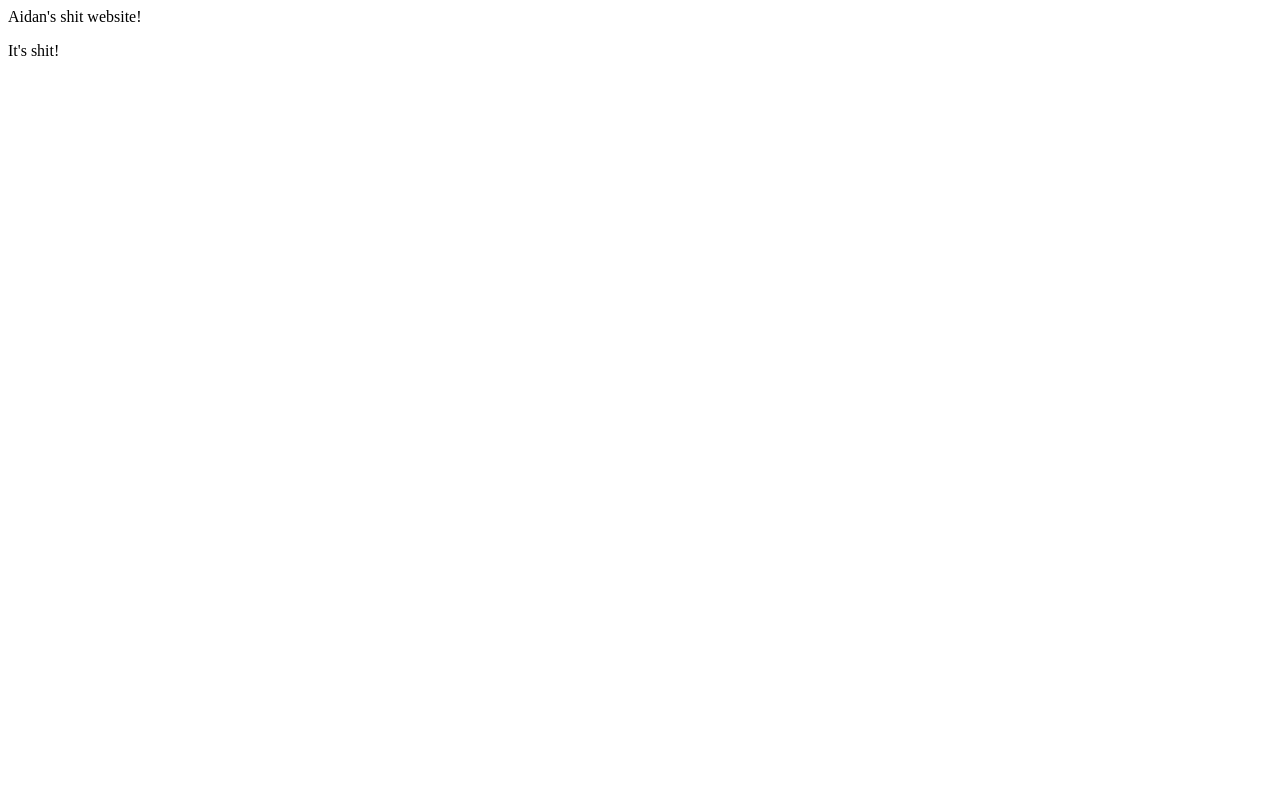
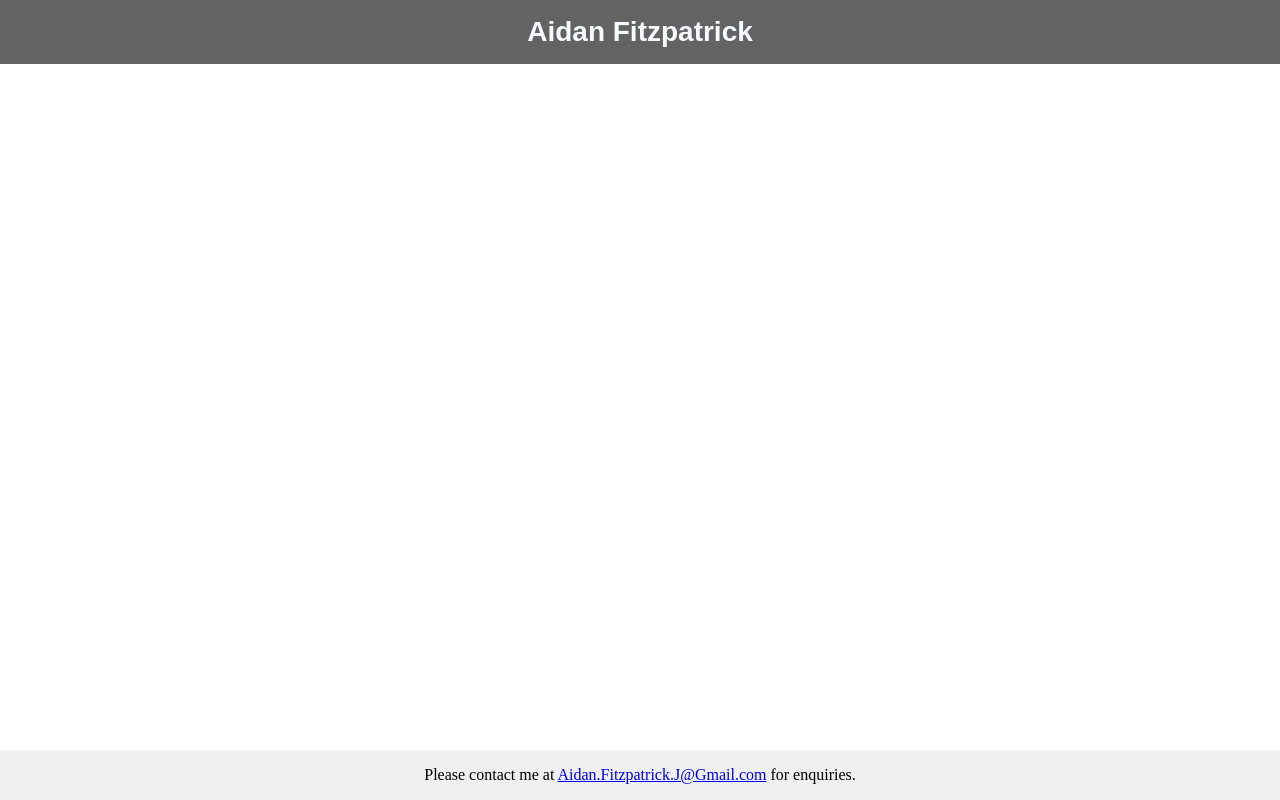
Before and after one commit to ajfitzp/ajfitzp.github.io, a plain HTML site: page index.html in a window 1280 px wide. Drawn offline with Linux system fonts and the light colour scheme.

Commit message:
Yo, yo. Website overhaul, yo.

```diff
--- a/index.html
+++ b/index.html
@@ -5,11 +5,14 @@
 
 	</head>
 	<body>
-		<p class="header">
-			Aidan's shit website!
-		</p>
-		<p class="text_para">
-			It's shit!
-		</p>
+		<div class="header">
+			Aidan Fitzpatrick
+		</div>
+		<div class="text_para">
+			Static page Work in Progress.
+		</div>
+		<div class="footer">
+			Please contact me at <a href="mailto:Aidan.Fitzpatrick.J@Gmail.com">Aidan.Fitzpatrick.J@Gmail.com</a> for enquiries.
+		</div>
 	</body>
 </html>
--- a/style.css
+++ b/style.css
@@ -1,8 +1,34 @@
-p.header{
-	font-weight=bold;
-	font-size=8;
+body{
+	margin:0px;
+}
 
+div.header{
+	display: inline-block;
+
+	font-family: Arial;
+	font-weight: bold;
+	font-size: 3.5ch;
+	color: ghostwhite;
+	text-align: center;
+	background-color: #636363;
+
+	position: absolute;
+	right: 0;
+	top: 0;
+	left: 0;
+	padding: 1rem;
 }
-p.text_para{
+div.text_para{
+	/*rgin: TT RR BB LL*/
+	margin: 10 18 10 18;
+}
 
+div.footer{
+	position: absolute;
+	right: 0;
+	bottom: 0;
+	left: 0;
+	padding: 1rem;
+	background-color: #efefef;
+	text-align: center;
 }
```
